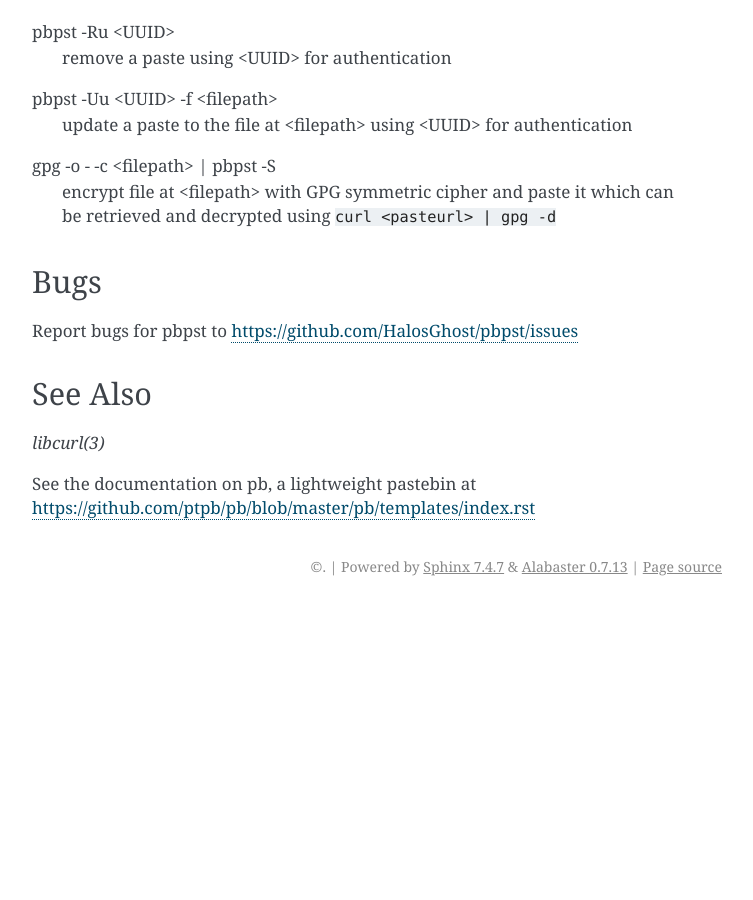
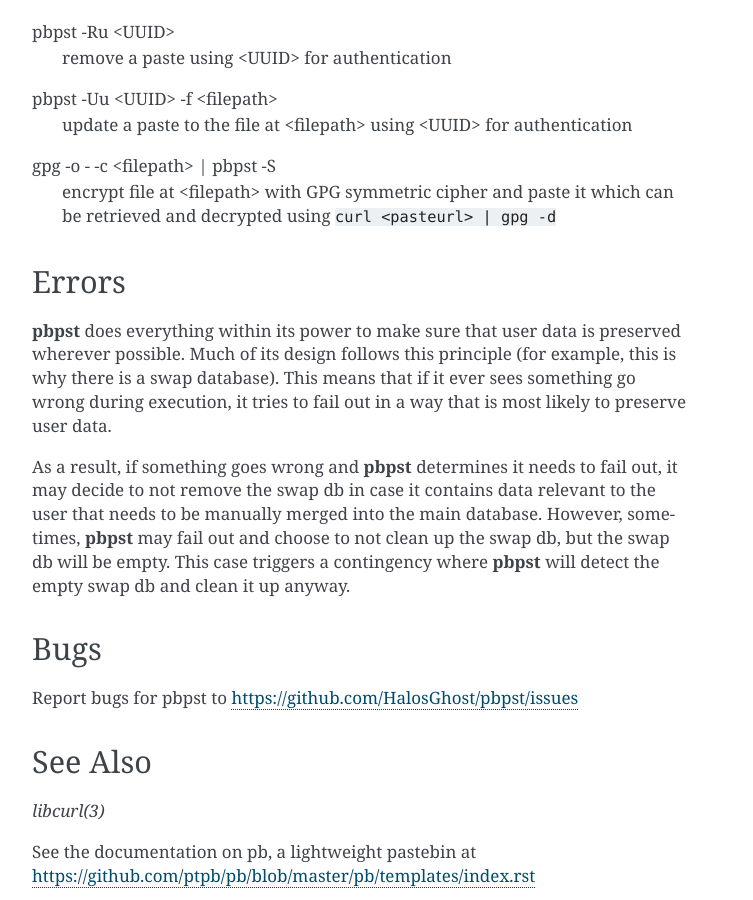
Before and after one commit to HalosGhost/pbpst, a Sphinx documentation site: the page built from doc/pbpst.rst, in a window 1280 px wide and 900 px high, scrolled down 3958 px. Shown: the whole window, without its empty margins (388-1141 px from the left). Built offline with Sphinx 7.4.7, drawn with Linux system fonts in a browser that asks for light colours; before the commit the page ends 4564 px from its top, so only the background shows below that.

Commit message:
Add some notes about our failout strategies and the first contingency

```diff
--- a/doc/pbpst.rst
+++ b/doc/pbpst.rst
@@ -178,6 +178,17 @@
 gpg -o - -c <filepath> | pbpst -S
     encrypt file at <filepath> with GPG symmetric cipher and paste it which can be retrieved and decrypted using ``curl <pasteurl> | gpg -d``
 
+Errors
+------
+
+:program:`pbpst` does everything within its power to make sure that user data is preserved wherever possible.
+Much of its design follows this principle (for example, this is why there is a swap database).
+This means that if it ever sees something go wrong during execution, it tries to fail out in a way that is most likely to preserve user data.
+
+As a result, if something goes wrong and :program:`pbpst` determines it needs to fail out, it may decide to not remove the swap db in case it contains data relevant to the user that needs to be manually merged into the main database.
+However, sometimes, :program:`pbpst` may fail out and choose to not clean up the swap db, but the swap db will be empty.
+This case triggers a contingency where :program:`pbpst` will detect the empty swap db and clean it up anyway.
+
 Bugs
 ----
 
```
